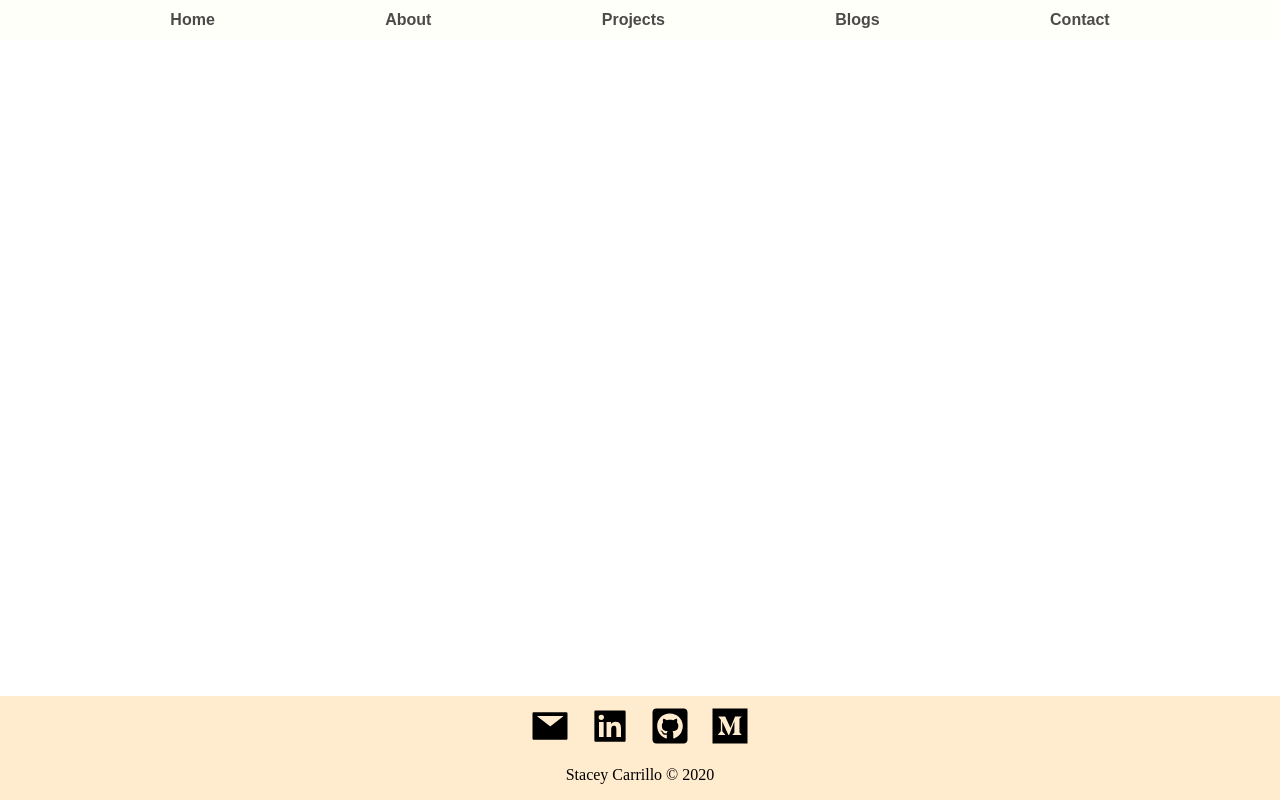
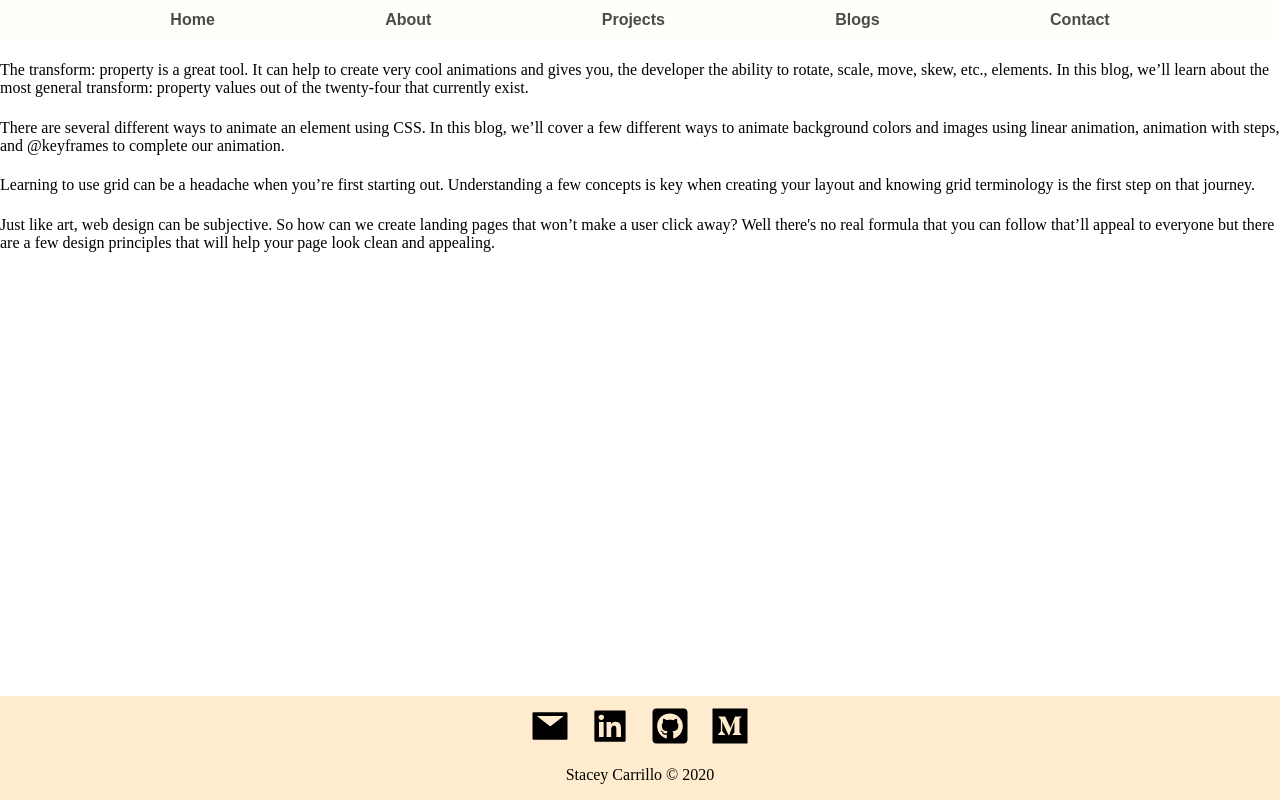
Before and after one commit to stacksonstack/my-portfolio, a React (Create React App) app: page /blogs in a window 1280 px wide. Built offline with nearby package versions, Linux system fonts and the light colour scheme.

Commit message:
added data for blogs and projects, implemented blog and project containers

```diff
--- a/src/App.js
+++ b/src/App.js
@@ -2,6 +2,7 @@ import "./App.css";
 import { Route, Switch } from "react-router-dom";
 import DefaultContainer from "./Containers/DefaultContainer";
 import Home from "./Components/Home";
+
 
 function App() {
   return (
--- a/src/AppData/Blogs.js
+++ b/src/AppData/Blogs.js
@@ -0,0 +1,27 @@
+export default function Blogs(){
+    return [{
+        title: "The CSS Transform Property",
+        picture: "Url",
+        date: "Dec 3, 2020",
+        blurb: "The transform: property is a great tool. It can help to create very cool animations and gives you, the developer the ability to rotate, scale, move, skew, etc., elements. In this blog, we’ll learn about the most general transform: property values out of the twenty-four that currently exist."
+    },
+    {
+        title: "Learn Animation Properties That Bring CSS To Life!",
+        picture: "Url",
+        date: "Nov 12, 2020",
+        blurb: "There are several different ways to animate an element using CSS. In this blog, we’ll cover a few different ways to animate background colors and images using linear animation, animation with steps, and @keyframes to complete our animation."
+    },
+    {
+        title: "Use Grid-Area and Grid-Template-Areas to Create a Responsive Website",
+        picture: "Url",
+        date: "Oct 21, 2020",
+        blurb: "Learning to use grid can be a headache when you’re first starting out. Understanding a few concepts is key when creating your layout and knowing grid terminology is the first step on that journey."
+    },
+    {
+        title: "5 Design Principles Every Web Developer Should Know To Create An Effective Landing Page And Website",
+        picture: "Url",
+        date: "Sept 30, 2020",
+        blurb: "Just like art, web design can be subjective. So how can we create landing pages that won’t make a user click away? Well there's no real formula that you can follow that’ll appeal to everyone but there are a few design principles that will help your page look clean and appealing."
+    },
+]
+}
--- /dev/null
+++ b/src/Components/Blog.js
@@ -0,0 +1,10 @@
+function Blog({title, picture, date, blurb}){
+    return(
+        <div>
+            <h1>{title}</h1>
+            <p>{date}</p>
+            <p>{blurb}</p>
+        </div>
+    )
+}
+export default Blog;
--- a/src/Components/NavBar.js
+++ b/src/Components/NavBar.js
@@ -4,17 +4,18 @@ function NavBar() {
   return (
     <div>
       <ul className="nav" id="nav">
-        <NavLink to="/"><li>Home</li></NavLink>
-
+        <NavLink to="/">
+          <li>Home</li>
+        </NavLink>
         <NavLink to="/about">
           <li>About</li>
         </NavLink>
-        {/* <NavLink > */}
+        <NavLink to="/projects">
           <li>Projects</li>
-        {/* </NavLink> */}
-        {/* <NavLink> */}
+        </NavLink>
+        <NavLink to="/blogs">
           <li>Blogs</li>
-        {/* </NavLink> */}
+        </NavLink>
         <NavLink to="/contact">
           <li>Contact</li>
         </NavLink>
--- /dev/null
+++ b/src/Containers/BlogContainer.js
@@ -0,0 +1,13 @@
+import Blogs from '../AppData/Blogs'
+import Blog from '../Components/Blog';
+
+function BlogContainer(){
+
+    return(
+        <div>
+            {Blogs().map((blog)=> <Blog blurb={blog.blurb}/>)}
+        </div>
+    )
+}
+
+export default BlogContainer;
--- a/src/Containers/DefaultContainer.js
+++ b/src/Containers/DefaultContainer.js
@@ -3,6 +3,7 @@ import NavBar from "../Components/NavBar";
 import About from "../Components/About";
 import Contact from "../Components/Contact";
 import Footer from "../Components/Footer";
+import BlogContainer from './BlogContainer'
 
 function DefaultContainer() {
   return (
@@ -10,6 +11,7 @@ function DefaultContainer() {
       <NavBar />
       <Route path="/about" render={() => <About />} />
       <Route path="/contact" render={() => <Contact />} />
+      <Route path="/blogs" render={() => <BlogContainer />} />
       <Footer />
     </div>
   );
```
Also changed, not shown: src/AppData/Projects.js (+16 -0 lines), src/Components/Project.js (added, +9 -0 lines), src/Containers/ProjectContainer.js (added, +20 -0 lines).
